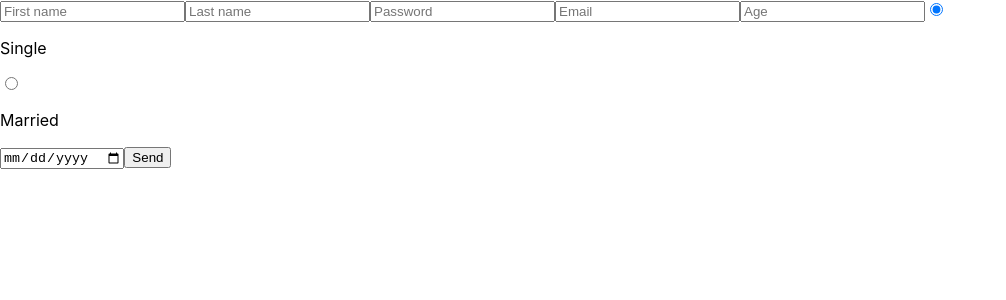
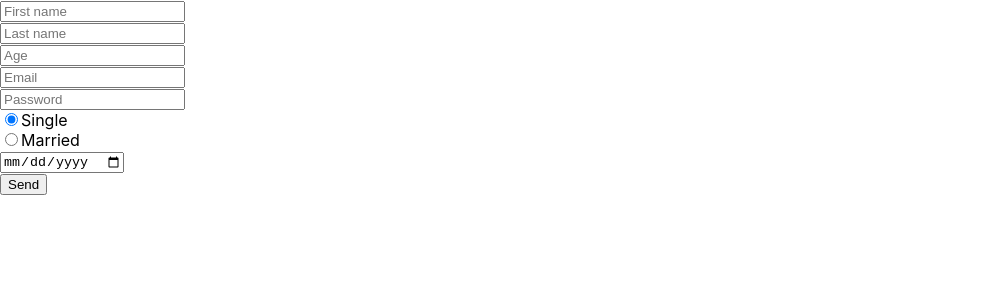
Before and after one commit to OLDmax007/module_react2024, a React (Create React App) app: page / in a window 1280 px wide. Shown: the top 300 px of the page, without its empty margins (0-1006 px from the left). Built offline with nearby package versions, Linux system fonts and the light colour scheme.

Commit message:
added some field to validator

```diff
--- a/src/components/Form.tsx
+++ b/src/components/Form.tsx
@@ -2,45 +2,80 @@ import React from 'react';
 import {useForm} from "react-hook-form";
 import {IFormData} from "../models/IFormData";
 import {userValidator} from "../validators/user.validator";
+import {joiResolver} from "@hookform/resolvers/joi";
 
 const Form = () => {
     const {handleSubmit,
         register,
-        formState: {errors, isValid}} = useForm<IFormData>(userValidator);
+        formState: {errors, isValid}} =
+        useForm<IFormData>({mode: "all", resolver: joiResolver(userValidator)});
 
     const toSubmitForm = (formData: IFormData) => {
-        console.log(formData)
-    }
+        console.log(formData);
+    };
 
     return (
         <form method={'POST'} onSubmit={handleSubmit(toSubmitForm)}>
-            <label htmlFor="">
+            <div className="input-block">
+                <label htmlFor="firstname">
                     <input type="text" placeholder={'First name'} {...register('firstname')}/>
                 </label>
-            <label htmlFor="">
+                {errors.firstname && <div>{errors.firstname.message}</div>}
+            </div>
+
+            <div className="input-block">
+                <label htmlFor="lastname">
                     <input type="text" placeholder={'Last name'} {...register('lastname')}/>
                 </label>
-            <label htmlFor="">
-                <input type="password" placeholder={'Password'}{...register('password')} />
+                {errors.lastname && <div>{errors.lastname.message}</div>}
+            </div>
+
+            <div className="input-block">
+                <label htmlFor="age">
+                    <input type="number" placeholder={'Age'} {...register('age')}/>
                 </label>
-            <label htmlFor="">
+                {errors.age && <div>{errors.age.message}</div>}
+            </div>
+
+
+            <div className="input-block">
+                <label htmlFor="email">
                     <input type="email" placeholder={'Email'} {...register('email')}/>
                 </label>
-            <label htmlFor="">
-                <input type="number" placeholder={'Age'} {...register('age')}/>
+                {errors.email && <div>{errors.email.message}</div>}
+            </div>
+
+            <div className="input-block">
+                <label htmlFor="password">
+                    <input type="password" placeholder={'Password'} {...register('password')}/>
                 </label>
-            <label htmlFor="">
+                {errors.password && <div>{errors.password.message}</div>}
+            </div>
+
+            <div className="input-block">
+                <label htmlFor="single">
                     <input type="radio" defaultChecked={true} value={'single'} {...register('marriedStatus')}/>
-                <p>Single</p>
+                    Single
                 </label>
-            <label htmlFor="">
+                {errors.marriedStatus && <div>{errors.marriedStatus.message}</div>}
+            </div>
+
+            <div className="input-block">
+                <label htmlFor="married">
                     <input type="radio" value={'married'} {...register('marriedStatus')}/>
-                <p>Married</p>
+                    Married
                 </label>
-            <label htmlFor="">
+                {errors.marriedStatus && <div>{errors.marriedStatus.message}</div>}
+            </div>
+
+            <div className="input-block">
+                <label htmlFor="birthDate">
                     <input type="date" placeholder={'Birth date'} {...register('birthDate')}/>
                 </label>
-            <button type={'submit'}>Send</button>
+                {errors.birthDate && <div>{errors.birthDate.message}</div>}
+            </div>
+
+            <button disabled={isValid} type={'submit'}>Send</button>
         </form>
     );
 };
--- a/src/validators/user.validator.ts
+++ b/src/validators/user.validator.ts
@@ -1,5 +1,53 @@
 import Joi from "joi";
 
 export const userValidator = Joi.object({
-    firstname: Joi.string().required()
+    firstname: Joi.string().min(5).max(15).pattern(new RegExp('\\b[a-z]{5,15}\\b')).required().messages({
+        'any.required': 'Field is required',
+        'string.base': 'First name must be contain only characters',
+        'string.empty': 'First name must be entered',
+        'string.min': 'First name must contain at least 5 characters',
+        'string.max': 'First name must not be longer than 15 characters',
+        'string.pattern.base': 'First name should contain only lower case Latin characters'
+    }),
+    lastname: Joi.string().min(5).max(15).pattern(new RegExp('\\b[a-z]{5,15}\\b')).required().messages({
+        'any.required': 'Field is required',
+        'string.base': 'Last name must be contain only Latin characters',
+        'string.empty': 'Last name is must be entered',
+        'string.min': 'Last name must  contain at least 5 characters',
+        'string.max': 'Last name must  not be longer than 15 characters',
+        'string.pattern.base': 'Last name should contain only lower case Latin characters'
+
+    }),
+    age: Joi.number().min(18).max(60).required().messages({
+        'any.required': 'Field is required',
+        'number.base': 'Age must be number',
+        'number.empty': 'Last name is must be entered',
+        'number.min': 'Age must  be bigger than 18',
+        'number.max': 'Age must  be less than 60'
+    }),
+    password: Joi.string()
+        .min(8)
+        .max(15)
+        .pattern(new RegExp('^[a-zA-Z]{8,10}[@$!%*?&]{1,5}$'))
+        .required()
+        .messages({
+            'any.required': 'Field is required',
+            'string.empty': 'Password must be entered',
+            'string.min': 'Password must  contain at least 8 characters',
+            'string.max': 'Password must not be longer than 15 characters',
+            'string.pattern.base': 'Password must contain only Latin characters with at least one symbol in the end'
+        }),
+    email: Joi.string().email({tlds: {allow: false}}).required().messages({
+        'any.required': 'Field is required',
+        'string.empty': 'Email must be entered',
+        'string.email': 'Email must be a valid email address'
+    }),
+    marriedStatus: Joi.string().required().messages({
+        'any.required': 'Radio is required',
+        'string.empty': 'Married status must be selected',
+    }),
+    birthDate: Joi.string().required().messages({
+        'any.required': 'Field is required',
+        'string.empty': 'Date must be selected',
+    }),
 });
```
Lines whose indentation alone changed are shown as unchanged.
